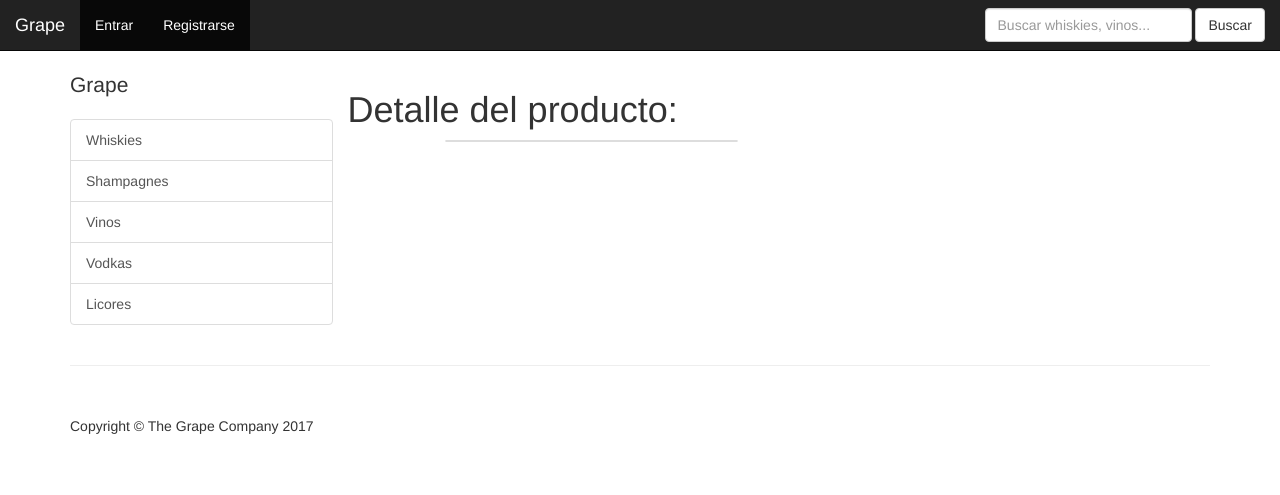
After one commit to gentilijuanmanuel/Grape, a PHP site: page /detalle-producto.php in a window 1280 px wide. The commit adds this page. Shown: the top 495 px of the page. Run offline with PHP 8.4, Linux system fonts and the light colour scheme; data that the repository does not hold is empty.

Commit message:
Detalles de productos

```diff
--- a/categorias-licores.php
+++ b/categorias-licores.php
@@ -116,7 +116,10 @@
                             <img src="<?php echo $vReg['url_imagen'] ?>" alt="<?php echo $vReg['descripcion'] ?>">
                             <div class="caption">
                                 <h4><p class="pull-right"><?php echo "$". $vReg['precio'] ?></p>
-                                <?php echo $vReg['nombre'] ?>
+                                  <form action="detalle-producto.php" method="post" name="form<?php echo $vReg['id_bebida']; ?>">
+                                    <input type="text" hidden="true" name="ID" title="ID" value="<?php echo $vReg['id_bebida']; ?>">
+                                    <a href="javascript:viod(0)" onclick="javascript:document.forms['form<?php echo $vReg['id_bebida']; ?>'].submit();"><?php echo $vReg['nombre'] ?></a>
+                                  </form>
                                 </h4>
                                 <p><?php echo $vReg['descripcion'] ?></p>
                             </div>
--- a/categorias-vinos.php
+++ b/categorias-vinos.php
@@ -116,8 +116,10 @@
                             <img src="<?php echo $vReg['url_imagen'] ?>" alt="<?php echo $vReg['descripcion'] ?>">
                             <div class="caption">
                                 <h4><p class="pull-right"><?php echo "$". $vReg['precio'] ?></p>
-                                <?php echo $vReg['nombre'] ?>
-                                </h4>
+                                  <form action="detalle-producto.php" method="post" name="form<?php echo $vReg['id_bebida']; ?>">
+                                    <input type="text" hidden="true" name="ID" title="ID" value="<?php echo $vReg['id_bebida']; ?>">
+                                    <a href="javascript:viod(0)" onclick="javascript:document.forms['form<?php echo $vReg['id_bebida']; ?>'].submit();"><?php echo $vReg['nombre'] ?></a>
+                                  </form>                                </h4>
                                 <p><?php echo $vReg['descripcion'] ?></p>
                             </div>
                             <div class="ratings">
--- a/categorias-vodkas.php
+++ b/categorias-vodkas.php
@@ -116,8 +116,10 @@
                             <img src="<?php echo $vReg['url_imagen'] ?>" alt="<?php echo $vReg['descripcion'] ?>">
                             <div class="caption">
                                 <h4><p class="pull-right"><?php echo "$".$vReg['precio'] ?></p>
-                                <?php echo $vReg['nombre'] ?>
-                                </h4>
+                                  <form action="detalle-producto.php" method="post" name="form<?php echo $vReg['id_bebida']; ?>">
+                                    <input type="text" hidden="true" name="ID" title="ID" value="<?php echo $vReg['id_bebida']; ?>">
+                                    <a href="javascript:viod(0)" onclick="javascript:document.forms['form<?php echo $vReg['id_bebida']; ?>'].submit();"><?php echo $vReg['nombre'] ?></a>
+                                  </form>                                </h4>
                                 <p><?php echo $vReg['descripcion'] ?></p>
                             </div>
                             <div class="ratings">
--- /dev/null
+++ b/detalle-producto.php
@@ -0,0 +1,107 @@
+<!DOCTYPE html>
+<html>
+  <head>
+    <meta charset="utf-8">
+    <title>Detalle producto</title>
+    <link href="css/bootstrap.min.css" rel="stylesheet">
+    <link href="css/shop-homepage.css" rel="stylesheet">
+  </head>
+  <body>
+    <?php
+    include("conexion.inc");
+    $IDSeleccionado = $_POST['ID'];
+    $vQuery = "select * from bebidas where id_bebida='$IDSeleccionado'";
+    $vResult = mysqli_query($link, $vQuery);
+    $vProducto = mysqli_fetch_assoc($vResult);
+    ?>
+    <!-- Navigation -->
+    <nav class="navbar navbar-fixed-top navbar-inverse">
+      <div class="container-fluid">
+        <!-- Brand and toggle get grouped for better mobile display -->
+        <div class="navbar-header">
+          <button type="button" class="navbar-toggle collapsed" data-toggle="collapse" data-target="#bs-example-navbar-collapse-1" aria-expanded="false">
+            <span class="sr-only">Toggle navigation</span>
+            <span class="icon-bar"></span>
+            <span class="icon-bar"></span>
+            <span class="icon-bar"></span>
+          </button>
+          <a class="navbar-brand" href="index.php">Grape</a>
+        </div>
+
+        <!-- Collect the nav links, forms, and other content for toggling -->
+        <div class="collapse navbar-collapse" id="bs-example-navbar-collapse-1">
+        <?php
+            if(isset($_SESSION['nombre_usuario'])) {
+                echo '<ul class="nav navbar-nav">';
+                echo '<li class="active"><a href="#">'.$_SESSION['nombre_usuario'].'<span class="sr-only">(current)</span></a></li>';
+                echo '</ul>';
+            }
+            else {
+                echo '<ul class="nav navbar-nav">';
+                echo '<li class="active"><a href="log-in.php">Entrar <span class="sr-only">(current)</span></a></li>';
+                echo '</ul>';
+                echo '<ul class="nav navbar-nav">';
+                echo '<li class="active"><a href="registrarse.html">Registrarse <span class="sr-only">(current)</span></a></li>';
+                echo '</ul>';
+            }
+        ?>
+          <form class="navbar-form navbar-right" action="resultado-busqueda.php" method="post">
+            <div class="form-group">
+              <input type="text" class="form-control" title="Buscar" name="busqueda" placeholder="Buscar whiskies, vinos...">
+            </div>
+            <button type="submit" class="btn btn-default">Buscar</button>
+          </form>
+        </div><!-- /.navbar-collapse -->
+      </div><!-- /.container-fluid -->
+    </nav>
+
+    <!-- Page Content -->
+    <div class="container">
+        <div class="row">
+            <div class="col-md-3">
+                <p class="lead">Grape</p>
+                <div class="list-group">
+
+                  <form action="filtro-categoria.php" method="post">
+                    <a href="categorias-whisky.php" class="list-group-item">Whiskies</a>
+                    <a href="categorias-champagne.php" class="list-group-item">Shampagnes</a>
+                    <a href="categorias-vinos.php" class="list-group-item">Vinos</a>
+                    <a href="categorias-vodkas.php" class="list-group-item">Vodkas</a>
+                    <a href="categorias-licores.php" class="list-group-item">Licores</a>
+                  </form>
+                </div>
+            </div>
+            <div class="col-md-9">
+              <div class="row">
+                <h1>Detalle del producto:</h1>
+              </div>
+            </div>
+          <div class="col-md-offset-1 col-md-3 thumbnail">
+            <img src="<?php echo $vProducto['url_imagen']; ?>" alt="">
+          </div>
+          <div class="col-md-5">
+            <h2><?php echo $vProducto['nombre']; ?></h2>
+            <p><?php echo $vProducto['detalle']; ?> </p>
+          </div>
+        </div>
+      </div>
+      <div class="container">
+          <hr>
+          <!-- Footer -->
+          <footer>
+              <div class="row">
+                  <div class="col-lg-12">
+                      <p>Copyright &copy; The Grape Company 2017</p>
+                  </div>
+              </div>
+          </footer>
+      </div>
+      <!-- /.container -->
+
+      <!-- jQuery -->
+      <script src="js/jquery.js"></script>
+
+      <!-- Bootstrap Core JavaScript -->
+      <script src="js/bootstrap.min.js"></script>
+  </body>
+</html>
--- a/resultado-busqueda.php
+++ b/resultado-busqueda.php
@@ -116,8 +116,10 @@
                             <img src="<?php echo $vReg['url_imagen'] ?>" alt="<?php echo $vReg['descripcion'] ?>">
                             <div class="caption">
                                 <h4><p class="pull-right"><?php echo "$". $vReg['precio'] ?></p>
-                                <?php echo $vReg['nombre'] ?>
-                                </h4>
+                                  <form action="detalle-producto.php" method="post" name="form<?php echo $vReg['id_bebida']; ?>">
+                                    <input type="text" hidden="true" name="ID" title="ID" value="<?php echo $vReg['id_bebida']; ?>">
+                                    <a href="javascript:viod(0)" onclick="javascript:document.forms['form<?php echo $vReg['id_bebida']; ?>'].submit();"><?php echo $vReg['nombre'] ?></a>
+                                  </form>                                </h4>
                                 <p><?php echo $vReg['descripcion'] ?></p>
                             </div>
                             <div class="ratings">
```
Also changed, not shown: categorias-champagne.php (+5 -2 lines), categorias-whisky.php (+5 -10 lines).
